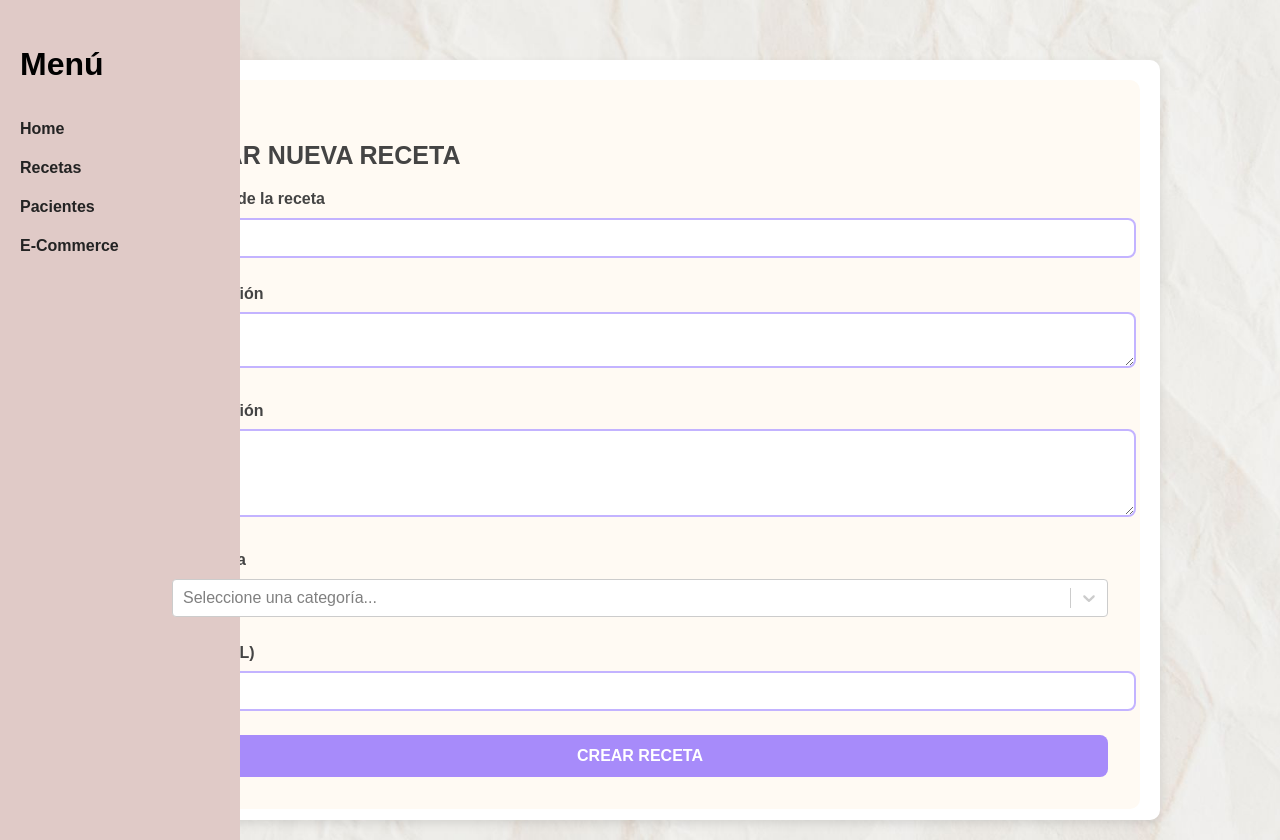
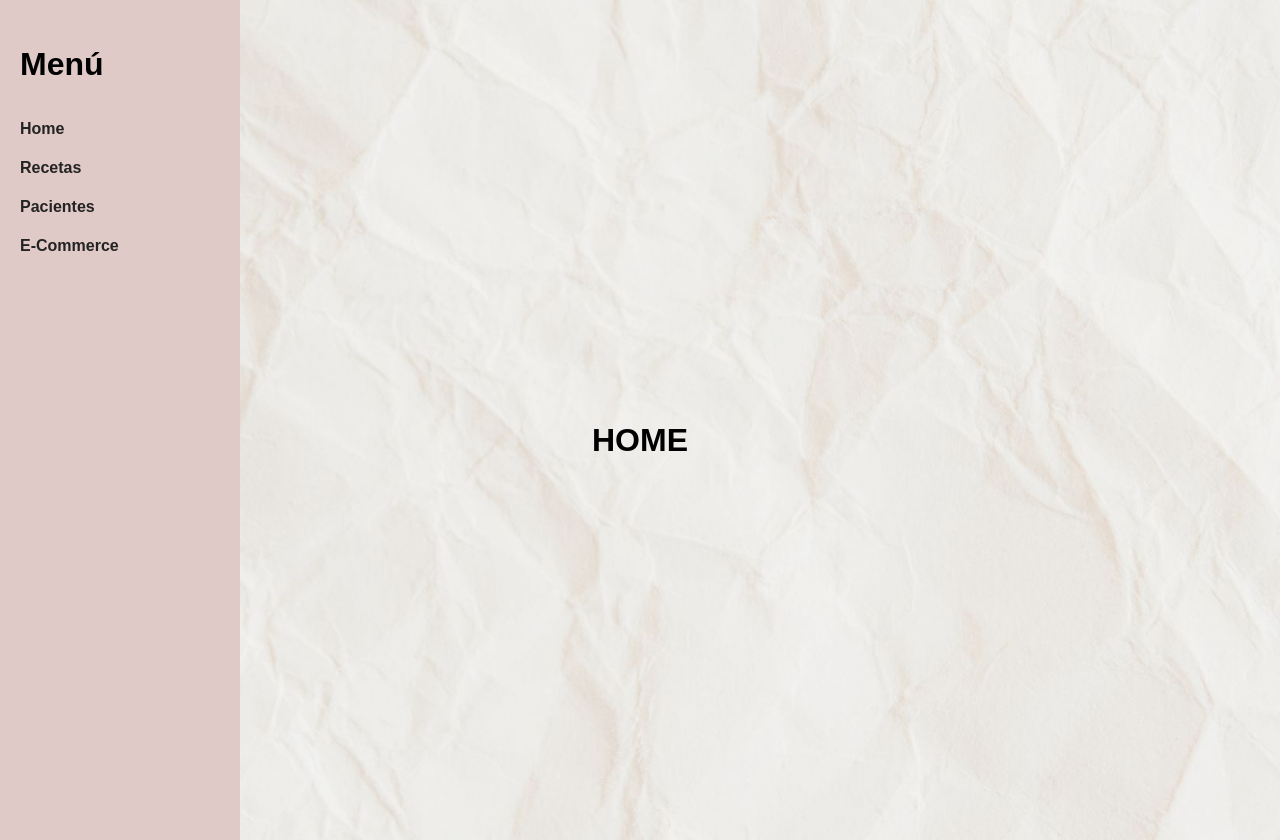
Before and after one commit to NUTRA-Bioabordajes/Backoffice, a React (Vite) app in the folder Backoffice/: page /dashboard/agregarReceta in a window 1280 px wide. Built offline with nearby package versions, Linux system fonts and the light colour scheme; no server answers.

Commit message:
corregir crud

```diff
--- a/Backoffice/src/App.jsx
+++ b/Backoffice/src/App.jsx
@@ -10,6 +10,7 @@ import ECommerce from './components/ECommerce';
 import AgregarPaciente from './components/AgregarPaciente';
 import AgregarReceta from './components/AgregarReceta';
 import AgregarProducto from './components/AgregarProducto';
+import EditarReceta from './components/EditarReceta';
 
 
 function App() {
@@ -30,7 +31,7 @@ function App() {
           <Route path="agregarPaciente" element={<AgregarPaciente />} />
           <Route path="agregarReceta" element={<AgregarReceta />} />
           <Route path="agregarProducto" element={<AgregarProducto />} />
-
+          <Route path="editarReceta" element={<EditarReceta />} />
         </Route>
 
         {/* Página por defecto si no coincide ninguna */}
--- a/Backoffice/src/components/AgregarProducto.jsx
+++ b/Backoffice/src/components/AgregarProducto.jsx
@@ -2,6 +2,7 @@ import React, { useState } from "react";
 import './AgregarPaciente.css';
 import { useNavigate } from "react-router-dom";
 import axios from "axios";
+
 
 const AgregarProducto = () => {
   const [formData, setFormData] = useState({
@@ -47,7 +48,7 @@ const AgregarProducto = () => {
     if (Object.keys(validationErrors).length > 0) return;
 
     try {
-      await axios.post("http://localhost:3000/productos/nuevoProducto", {
+      await axios.post("http://localhost:3000/productos", {
         ...formData,
         precio: parseFloat(formData.precio)
       });
@@ -87,6 +88,7 @@ const AgregarProducto = () => {
           <input
             type="number"
             step="0.01"
+            min="0"
             name="precio"
             className="input"
             value={formData.precio}
@@ -138,7 +140,7 @@ const AgregarProducto = () => {
         </div>
 
         <div className="campo">
-          <label>Cantidad</label>
+          <label>Cantidad de Stock</label>
           <input
             type="text"
             name="cantidad"
--- a/Backoffice/src/components/AgregarReceta.jsx
+++ b/Backoffice/src/components/AgregarReceta.jsx
@@ -1,161 +1,15 @@
-import React, { useState, useEffect } from "react";
-import './AgregarPaciente.css';
-import { useNavigate } from "react-router-dom";
-import axios from "axios";
-import Select from "react-select";
+import {Link} from "react-router-dom"
+import React from "react";
 
 const AgregarReceta = () => {
-  const [formData, setFormData] = useState({
-    nombre: "",
-    descripcion: "",
-    elaboracion: "",
-    idCategoria: "",
-    foto: ""
-  });
 
-  const [categoriasOptions, setCategoriasOptions] = useState([]);
-  const [errors, setErrors] = useState({});
-  const [success, setSuccess] = useState(false);
-  const navigate = useNavigate();
+    return(
+    <>
 
-  useEffect(() => {
-    axios.get("http://localhost:3000/categorias")
-      .then(res => {
-        const options = res.data.map(c => ({
-          value: String(c.idCategoria),
-          label: c.nombre
-        }));
-        setCategoriasOptions(options);
-      })
-      .catch(err => console.error("Error cargando categorías:", err));
-  }, []);
+        <h1>HOME</h1>
+    </>
 
-  const handleChange = (e) => {
-    const { name, value, type, checked } = e.target;
-    setFormData(prev => ({
-      ...prev,
-      [name]: type === "checkbox" ? checked : value
-    }));
-  };
+    )
 
-  const handleCategoriaChange = (selectedOption) => {
-    setFormData(prev => ({
-      ...prev,
-      idCategoria: selectedOption ? selectedOption.value : ""
-    }));
-  };
-
-  const validate = () => {
-    const newErrors = {};
-    if (!formData.nombre) newErrors.nombre = "El nombre es obligatorio";
-    if (!formData.descripcion) newErrors.descripcion = "La descripción es obligatoria";
-    if (!formData.elaboracion) newErrors.elaboracion = "La elaboración es obligatoria";
-    if (!formData.idCategoria) newErrors.idCategoria = "Debe seleccionar una categoría";
-    return newErrors;
-  };
-
-  const handleSubmit = async (e) => {
-    e.preventDefault();
-    const validationErrors = validate();
-    setErrors(validationErrors);
-    if (Object.keys(validationErrors).length > 0) return;
-
-    try {
-      // Enviar datos al backend
-      await axios.post("http://localhost:3000/recetas/nuevaReceta", {
-        ...formData,
-        idCategoria: Number(formData.idCategoria),
-      });
-
-      setSuccess(true);
-      setTimeout(() => {
-        navigate("/dashboard/recetas");
-      }, 800);
-    } catch (err) {
-      setErrors({
-        submit: err.response?.data?.message || "Error al crear la receta. Intente nuevamente."
-      });
-      setSuccess(false);
-    }
-  };
-
-  return (
-    <div className="form-container">
-      <form className="formulario" onSubmit={handleSubmit}>
-        <h3>CREAR NUEVA RECETA</h3>
-
-        <div className="campo">
-          <label>Nombre de la receta</label>
-          <input
-            type="text"
-            name="nombre"
-            className="input"
-            value={formData.nombre}
-            onChange={handleChange}
-            required
-          />
-          {errors.nombre && <p className="error">{errors.nombre}</p>}
-        </div>
-
-        <div className="campo">
-          <label>Descripción</label>
-          <textarea
-            name="descripcion"
-            className="input"
-            value={formData.descripcion}
-            onChange={handleChange}
-            rows="2"
-            required
-          />
-          {errors.descripcion && <p className="error">{errors.descripcion}</p>}
-        </div>
-
-        <div className="campo">
-          <label>Elaboración</label>
-          <textarea
-            name="elaboracion"
-            className="input"
-            value={formData.elaboracion}
-            onChange={handleChange}
-            rows="4"
-            required
-          />
-          {errors.elaboracion && <p className="error">{errors.elaboracion}</p>}
-        </div>
-
-        <div className="campo">
-          <label>Categoría</label>
-          <Select
-            options={categoriasOptions}
-            value={categoriasOptions.find(opt => opt.value === formData.idCategoria) || null}
-            onChange={handleCategoriaChange}
-            placeholder="Seleccione una categoría..."
-            classNamePrefix="select"
-          />
-          {errors.idCategoria && <p className="error">{errors.idCategoria}</p>}
-        </div>
-
-
-
-        <div className="campo">
-          <label>Foto (URL)</label>
-          <input
-            type="text"
-            name="foto"
-            className="input"
-            value={formData.foto}
-            onChange={handleChange}
-            placeholder="https://..."
-          />
-        </div>
-
-        {errors.submit && <p className="error">{errors.submit}</p>}
-
-        <button type="submit" className="boton-enviar">Crear Receta</button>
-        {success && <div>¡Receta creada exitosamente!</div>}
-      </form>
-    </div>
-  );
-};
-
+}
 export default AgregarReceta;
--- a/Backoffice/src/components/ECommerce.jsx
+++ b/Backoffice/src/components/ECommerce.jsx
@@ -8,7 +8,14 @@ const Ecommerce = () => {
   const [error, setError] = useState(null);
 
   useEffect(() => {
-    fetch("http://localhost:3000/productos")
+    const token = sessionStorage.getItem("token");
+
+    fetch("http://localhost:3000/productos", {
+      headers: {
+        "Content-Type": "application/json",
+        "Authorization": `Bearer ${token}`, // 👈 token
+      },
+    })
       .then((res) => {
         if (!res.ok) {
           throw new Error("Error al traer los productos");
--- /dev/null
+++ b/Backoffice/src/components/EditarReceta.jsx
@@ -0,0 +1,61 @@
+import React, { useEffect, useState } from "react";
+import { useParams } from "react-router-dom";
+
+const EditarReceta = () => {
+  const { id } = useParams(); // si editás por id
+  const [receta, setReceta] = useState(null);
+  const [loading, setLoading] = useState(true);
+  const [error, setError] = useState(null);
+
+  useEffect(() => {
+    const token = sessionStorage.getItem("token");
+
+    // 🔹 fetch de la receta por id
+    fetch(`http://localhost:3000/recetas/${id}`, {
+      headers: {
+        "Content-Type": "application/json",
+        "Authorization": `Bearer ${token}`, // token incluido
+      },
+    })
+      .then((res) => {
+        if (!res.ok) throw new Error("Error al traer la receta");
+        return res.json();
+      })
+      .then((data) => {
+        setReceta(data);
+        setLoading(false);
+      })
+      .catch((err) => {
+        setError(err.message);
+        setLoading(false);
+      });
+  }, [id]);
+
+  if (loading) return <p>Cargando receta...</p>;
+  if (error) return <p>Error: {error}</p>;
+  if (!receta) return <p>No se encontró la receta</p>;
+
+  return (
+    <div>
+      <h1>Editar Receta</h1>
+      <form>
+        <label>Nombre:</label>
+        <input type="text" defaultValue={receta.Nombre} />
+
+        <label>Descripción:</label>
+        <textarea defaultValue={receta.Descripcion} />
+
+        <label>Elaboración:</label>
+        <textarea defaultValue={receta.Elaboracion} />
+
+        <label>Categoría:</label>
+        <input type="text" defaultValue={receta.idCategoria} />
+
+        {/* Aquí podés agregar botón para guardar cambios, usando fetch con token */}
+        <button type="submit">Guardar Cambios</button>
+      </form>
+    </div>
+  );
+};
+
+export default EditarReceta;
--- a/Backoffice/src/components/Login.jsx
+++ b/Backoffice/src/components/Login.jsx
@@ -66,6 +66,7 @@ import './Login.css';
       sessionStorage.setItem("token", response.data.token);
       sessionStorage.setItem("user", response.data.ID);
 
+
       console.log(sessionStorage)
 
       setSuccess(true);
```
Also changed, not shown: Backoffice/src/components/Pacientes.jsx (+63 -6 lines), Backoffice/src/components/Recetas.jsx (+59 -6 lines).
